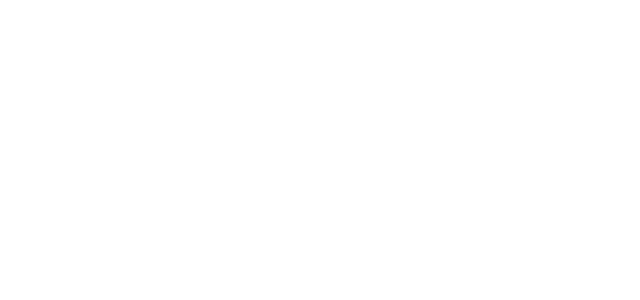
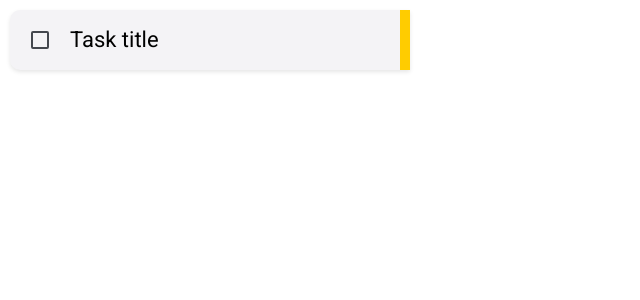
Before and after one commit to Snellingen/tasker, an Angular app: page /card in a window 1280 px wide. Before the commit this address led to /. Shown: the top 300 px of the page, without its empty margins (0-640 px from the left). Built offline with nearby package versions, Linux system fonts and the light colour scheme.

Commit message:
working on task card

```diff
--- a/angular.json
+++ b/angular.json
@@ -101,5 +101,8 @@
         }
       }
     }
+  },
+  "cli": {
+    "analytics": false
   }
 }
--- a/src/app/app.routes.ts
+++ b/src/app/app.routes.ts
@@ -1,10 +1,12 @@
 import { Routes } from '@angular/router';
 import { TaskOverviewComponent } from './components/task-overview/task-overview.component';
 import { EditTaskComponent } from './components/edit-task/edit-task.component';
+import { TaskCardComponent } from './components/task-card/task-card.component';
 
 export const routes: Routes = [
   { path: '', redirectTo: 'task-overview', pathMatch: 'full' },
   { path: 'task-overview', component: TaskOverviewComponent },
   { path: 'edit-task/:id',  component: EditTaskComponent },
   { path: 'edit-task',  component: EditTaskComponent },
+  { path: 'card', component: TaskCardComponent},
 ];
--- /dev/null
+++ b/src/app/components/task-card/task-card.component.html
@@ -0,0 +1,6 @@
+
+<mat-card matRipple class='task-card'>
+    <mat-checkbox class='task-card__checkbox' [checked]='task.completed' (change)='onTaskCompletedChange()'></mat-checkbox>
+    <mat-card-title>{{ task.title }}</mat-card-title>
+    <div class='task-card__priority-bar task-card__priority-bar--{{task.priority?.toLowerCase()}}'></div>
+</mat-card>
--- /dev/null
+++ b/src/app/components/task-card/task-card.component.scss
@@ -0,0 +1,35 @@
+.task-card {
+    margin: 10px;
+    padding: 10px;
+    box-shadow: 0 2px 4px rgba(0, 0, 0, 0.1);
+    display: flex;
+    flex-direction: row;
+    align-items: center;
+    max-width: 400px;
+    max-height: 100px;
+
+    border-radius: 10px 0 0 10px;
+
+    &__checkbox {
+        margin-right: 10px;
+    }
+
+    &__priority-bar {
+        height: 100%;
+        width: 10px;
+        // should be positioned to the left of the task card
+        position: absolute;
+        right: 0;
+        top: 0;
+        background-color: gray;
+        &--low {
+            background-color: #00ff00;
+        }
+        &--medium {
+            background-color: #ffcc00;
+        }
+        &--high {
+            background-color: #ff0000;
+        }
+    }
+}
--- /dev/null
+++ b/src/app/components/task-card/task-card.component.ts
@@ -0,0 +1,36 @@
+import { Component } from '@angular/core';
+import { MatCardModule } from '@angular/material/card';
+import { MatRippleModule } from '@angular/material/core';
+import { Task } from '../../services/task.service';
+import { MatCheckbox } from '@angular/material/checkbox';
+
+@Component({
+  selector: 'app-task-card',
+  standalone: true,
+  imports: [MatCardModule, MatRippleModule, MatCheckbox],
+  templateUrl: './task-card.component.html',
+  styleUrl: './task-card.component.scss'
+})
+export class TaskCardComponent {
+
+  task = {
+    id: 1,
+    title: 'Task title',
+    completed: false,
+    date: new Date(),
+    priority: 'Medium',
+  } as Task
+
+  editTask() {
+    console.log('Edit task');
+  }
+
+  deleteTask() {
+    console.log('Delete task');
+  }
+
+  onTaskCompletedChange() {
+    console.log('Task completed');
+  }
+
+}
```
Also changed, not shown: 1 other file (tests, documents, lock files or other folders).
